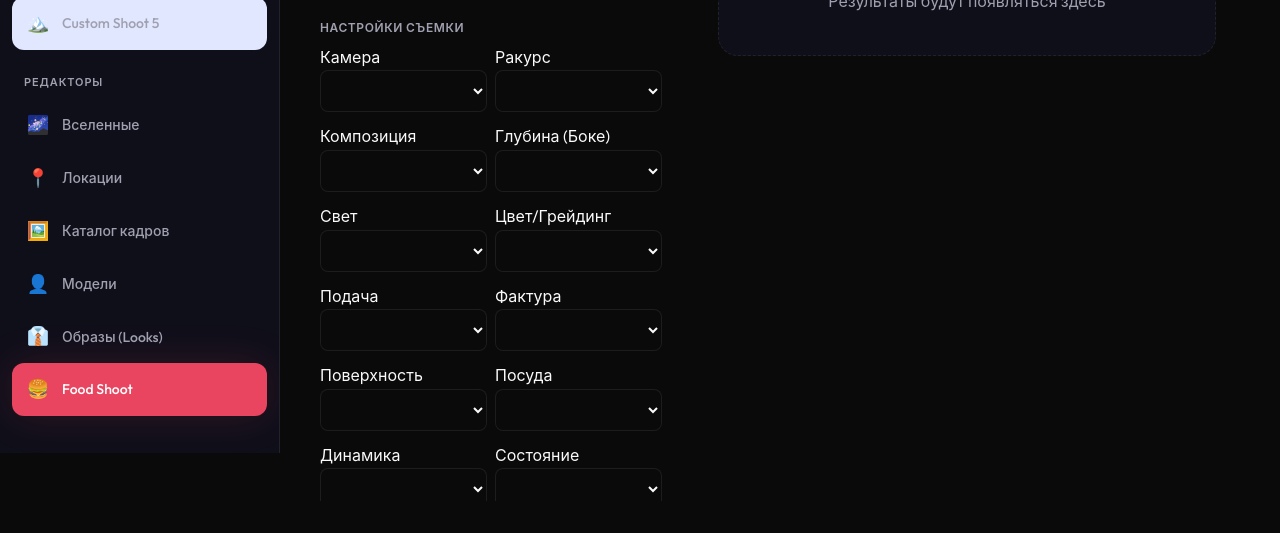
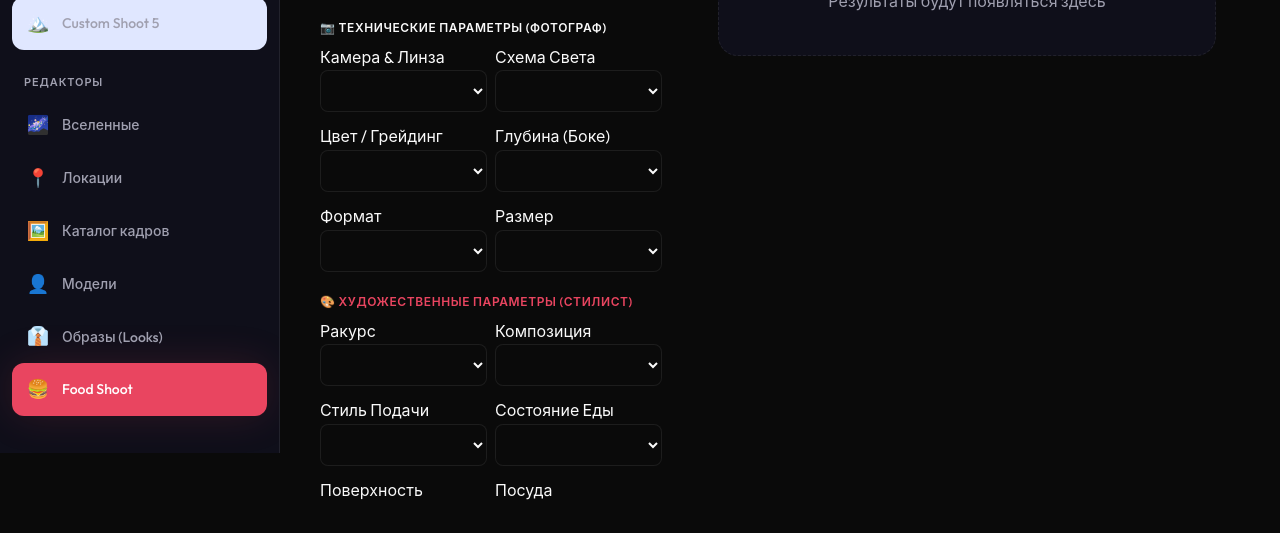
Before and after one commit to gaytaew/AIDA, a website: page src/frontend/editors/food-editor.html in a window 1280 px wide. Shown: the part 347-880 px from the top of the page. Drawn offline with Linux system fonts and the light colour scheme; no server answers.

Commit message:
style(frontend): split food editor params into tech and art sections

```diff
--- a/src/frontend/editors/food-editor.html
+++ b/src/frontend/editors/food-editor.html
@@ -291,60 +291,75 @@
                             </select>
                         </div>
 
-                        <!-- Parameters -->
+                        <!-- Group 1: Technical (Photographer) -->
                         <div class="param-group">
-                            <span class="param-label">Настройки съемки</span>
-
+                            <span class="param-label" style="color: var(--color-primary);">📷 Технические параметры
+                                (Фотограф)</span>
                             <div style="display: grid; gap: 12px;">
-                                <!-- Row 1: Camera & Angle -->
+                                <!-- Camera & Lighting -->
                                 <div style="display: grid; grid-template-columns: 1fr 1fr; gap: 8px;">
                                     <div>
-                                        <label class="form-label-mini">Камера</label>
+                                        <label class="form-label-mini">Камера & Линза</label>
                                         <select id="param-camera" class="form-select"></select>
                                     </div>
                                     <div>
-                                        <label class="form-label-mini">Ракурс</label>
-                                        <select id="param-angle" class="form-select"></select>
+                                        <label class="form-label-mini">Схема Света</label>
+                                        <select id="param-lighting" class="form-select"></select>
                                     </div>
                                 </div>
-
-                                <!-- Row 2: Composition & Depth -->
+                                <!-- Color & Depth -->
                                 <div style="display: grid; grid-template-columns: 1fr 1fr; gap: 8px;">
                                     <div>
-                                        <label class="form-label-mini">Композиция</label>
-                                        <select id="param-composition" class="form-select"></select>
+                                        <label class="form-label-mini">Цвет / Грейдинг</label>
+                                        <select id="param-color" class="form-select"></select>
                                     </div>
                                     <div>
                                         <label class="form-label-mini">Глубина (Боке)</label>
                                         <select id="param-depth" class="form-select"></select>
                                     </div>
                                 </div>
-
-                                <!-- Row 3: Light & Color -->
+                                <!-- Format & Size -->
                                 <div style="display: grid; grid-template-columns: 1fr 1fr; gap: 8px;">
                                     <div>
-                                        <label class="form-label-mini">Свет</label>
-                                        <select id="param-lighting" class="form-select"></select>
+                                        <label class="form-label-mini">Формат</label>
+                                        <select id="param-aspectRatio" class="form-select"></select>
                                     </div>
                                     <div>
-                                        <label class="form-label-mini">Цвет/Грейдинг</label>
-                                        <select id="param-color" class="form-select"></select>
+                                        <label class="form-label-mini">Размер</label>
+                                        <select id="param-imageSize" class="form-select"></select>
                                     </div>
                                 </div>
+                            </div>
+                        </div>
 
-                                <!-- Row 4: Plating & Texture -->
+                        <!-- Group 2: Artistic (Stylist) -->
+                        <div class="param-group">
+                            <span class="param-label" style="color: var(--color-accent);">🎨 Художественные параметры
+                                (Стилист)</span>
+                            <div style="display: grid; gap: 12px;">
+                                <!-- Angle & Composition -->
                                 <div style="display: grid; grid-template-columns: 1fr 1fr; gap: 8px;">
                                     <div>
-                                        <label class="form-label-mini">Подача</label>
+                                        <label class="form-label-mini">Ракурс</label>
+                                        <select id="param-angle" class="form-select"></select>
+                                    </div>
+                                    <div>
+                                        <label class="form-label-mini">Композиция</label>
+                                        <select id="param-composition" class="form-select"></select>
+                                    </div>
+                                </div>
+                                <!-- Plating & State -->
+                                <div style="display: grid; grid-template-columns: 1fr 1fr; gap: 8px;">
+                                    <div>
+                                        <label class="form-label-mini">Стиль Подачи</label>
                                         <select id="param-plating" class="form-select"></select>
                                     </div>
                                     <div>
-                                        <label class="form-label-mini">Фактура</label>
-                                        <select id="param-texture" class="form-select"></select>
+                                        <label class="form-label-mini">Состояние Еды</label>
+                                        <select id="param-state" class="form-select"></select>
                                     </div>
                                 </div>
-
-                                <!-- Row 5: Surface & Crockery (NEW Phase 4) -->
+                                <!-- Surface & Crockery -->
                                 <div style="display: grid; grid-template-columns: 1fr 1fr; gap: 8px;">
                                     <div>
                                         <label class="form-label-mini">Поверхность</label>
@@ -355,31 +370,17 @@
                                         <select id="param-crockery" class="form-select"></select>
                                     </div>
                                 </div>
-
-                                <!-- Row 6: Dynamics & State -->
+                                <!-- Texture & Dynamics -->
                                 <div style="display: grid; grid-template-columns: 1fr 1fr; gap: 8px;">
+                                    <div>
+                                        <label class="form-label-mini">Фактура</label>
+                                        <select id="param-texture" class="form-select"></select>
+                                    </div>
                                     <div>
                                         <label class="form-label-mini">Динамика</label>
                                         <select id="param-dynamics" class="form-select"></select>
                                     </div>
-                                    <div>
-                                        <label class="form-label-mini">Состояние</label>
-                                        <select id="param-state" class="form-select"></select>
-                                    </div>
                                 </div>
-
-                                <!-- Row 7: Format & Quality -->
-                                <div style="display: grid; grid-template-columns: 1fr 1fr; gap: 8px;">
-                                    <div>
-                                        <label class="form-label-mini">Формат</label>
-                                        <select id="param-aspectRatio" class="form-select"></select>
-                                    </div>
-                                    <div>
-                                        <label class="form-label-mini">Размер</label>
-                                        <select id="param-imageSize" class="form-select"></select>
-                                    </div>
-                                </div>
-
                             </div>
                         </div>
 
```
